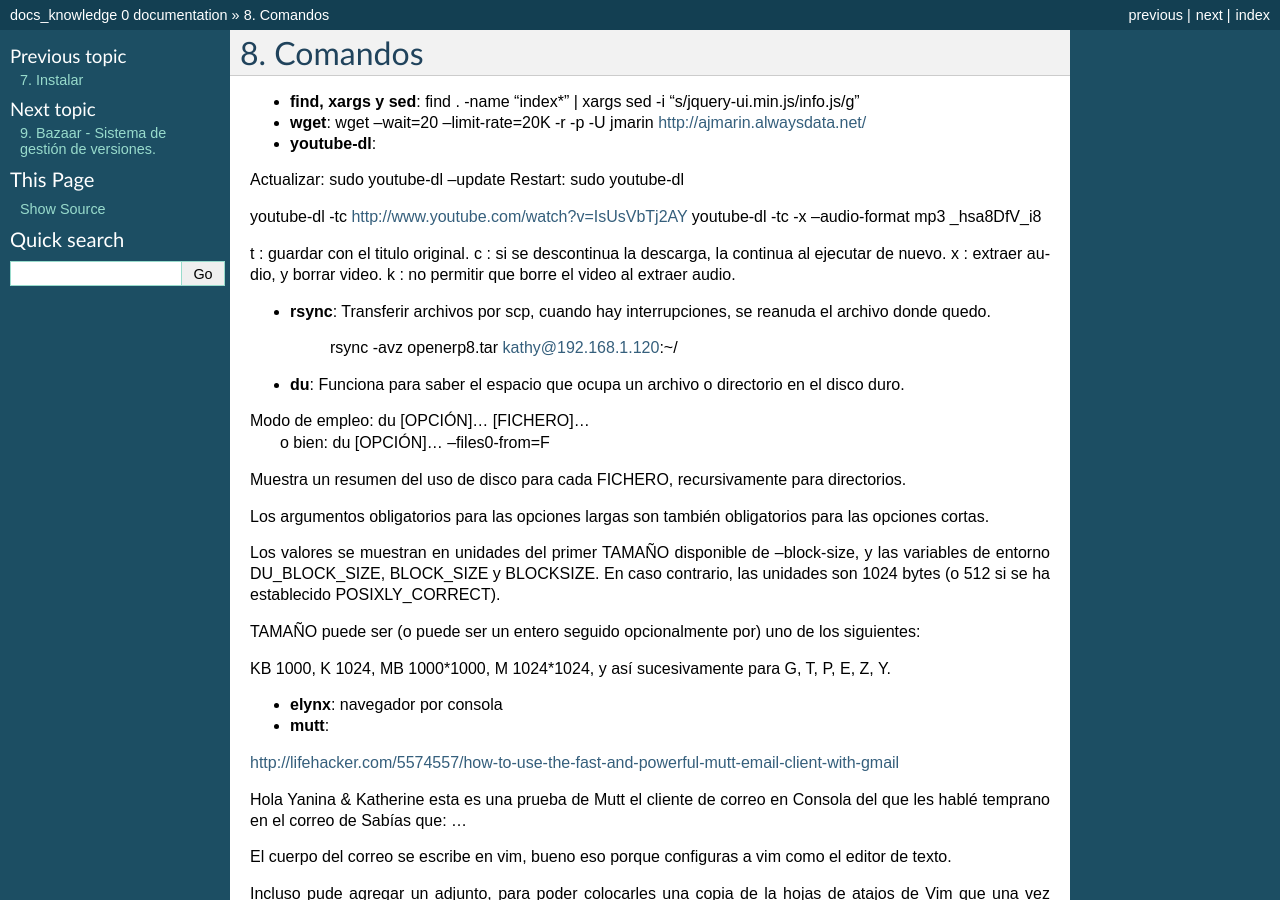
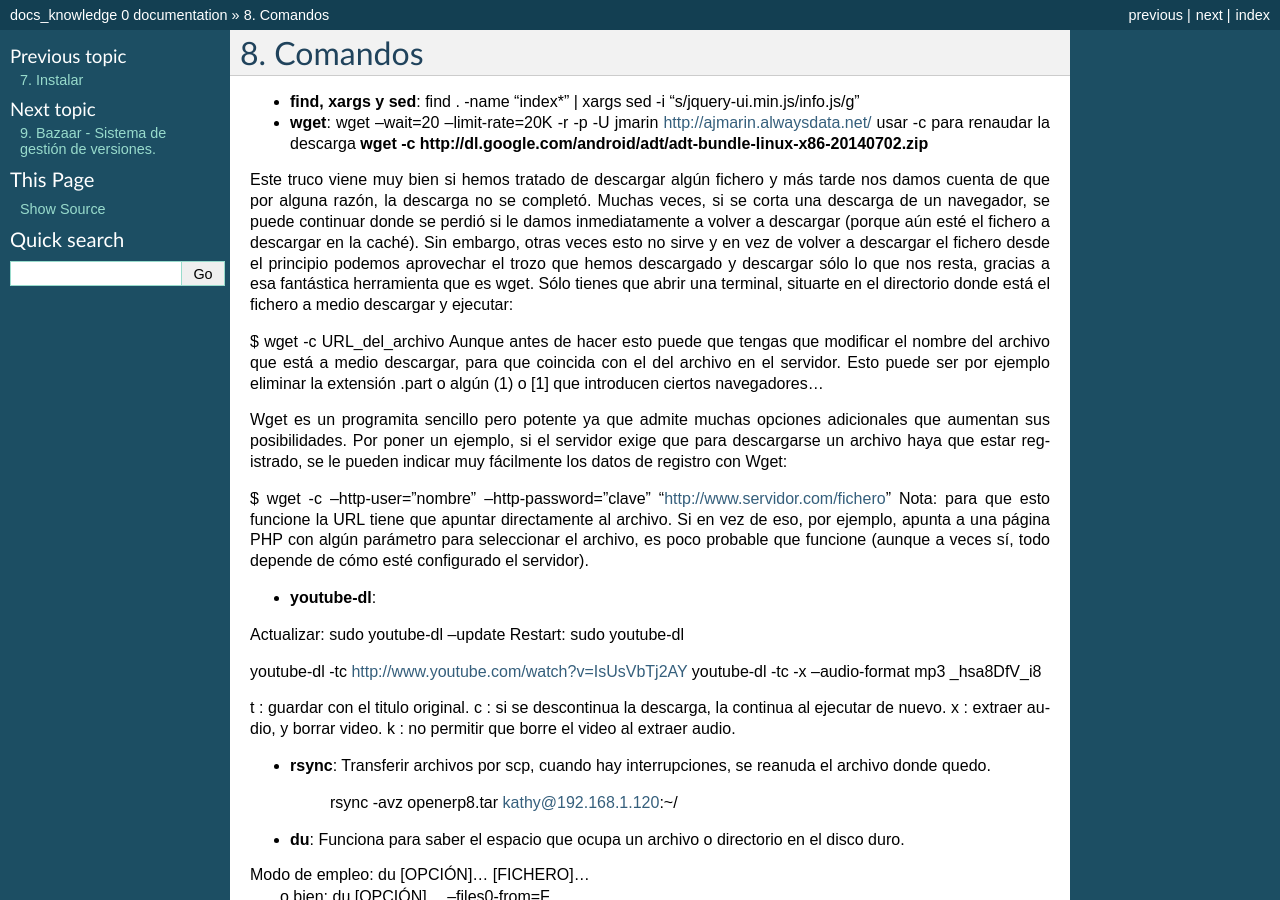
Before and after one commit to yaniaular/knowledge, a Sphinx documentation site: the page built from source/comandos.rst, in a window 1280 px wide and 900 px high. Built offline with Sphinx 7.4.7, drawn with Linux system fonts in a browser that asks for light colours; formulas are drawn with MathJax 3.

Commit message:
[ADD] new commands and documentation in nginx

```diff
--- a/source/comandos.rst
+++ b/source/comandos.rst
@@ -3,6 +3,35 @@ Comandos
 - **find, xargs y sed**: find . -name "index*" | xargs sed -i "s/jquery\-ui\.min\.js/info\.js/g"
 
 - **wget**: wget --wait=20 --limit-rate=20K -r -p -U jmarin http://ajmarin.alwaysdata.net/
+  usar -c para renaudar la descarga **wget -c http://dl.google.com/android/adt/adt-bundle-linux-x86-20140702.zip**
+
+Este truco viene muy bien si hemos tratado de descargar algún fichero y más
+tarde nos damos cuenta de que por alguna razón, la descarga no se completó.
+Muchas veces, si se corta una descarga de un navegador, se puede continuar
+donde se perdió si le damos inmediatamente a volver a descargar (porque aún
+esté el fichero a descargar en la caché). Sin embargo, otras veces esto no
+sirve y en vez de volver a descargar el fichero desde el principio podemos
+aprovechar el trozo que hemos descargado y descargar sólo lo que nos resta,
+gracias a esa fantástica herramienta que es wget. Sólo tienes que abrir una
+terminal, situarte en el directorio donde está el fichero a medio descargar y
+ejecutar:
+
+$ wget -c URL_del_archivo Aunque antes de hacer esto puede que tengas que
+modificar el nombre del archivo que está a medio descargar, para que coincida
+con el del archivo en el servidor. Esto puede ser por ejemplo eliminar la
+extensión .part o algún (1)  o [1] que introducen ciertos navegadores…
+
+Wget es un programita sencillo pero potente ya que admite muchas opciones
+adicionales que aumentan sus posibilidades. Por poner un ejemplo, si el
+servidor exige que para descargarse un archivo haya que estar registrado, se le
+pueden indicar muy fácilmente los datos de registro con Wget:
+
+$ wget -c --http-user="nombre" --http-password="clave"
+"http://www.servidor.com/fichero" Nota: para que esto funcione la URL tiene que
+apuntar directamente al archivo. Si en vez de eso, por ejemplo, apunta a una
+página PHP con algún parámetro para seleccionar el archivo, es poco probable
+que funcione (aunque a veces sí, todo depende de cómo esté configurado el
+servidor).
 
 - **youtube-dl**:
 
--- a/source/nginx.rst
+++ b/source/nginx.rst
@@ -6,6 +6,7 @@ Configuracion servidor OpenERP
 ------------------------------
 
 vim /etc/nginx/sites-enabled/openerp-yani
+usar puerto ubicado arriba
 
 
 Nginx
```
